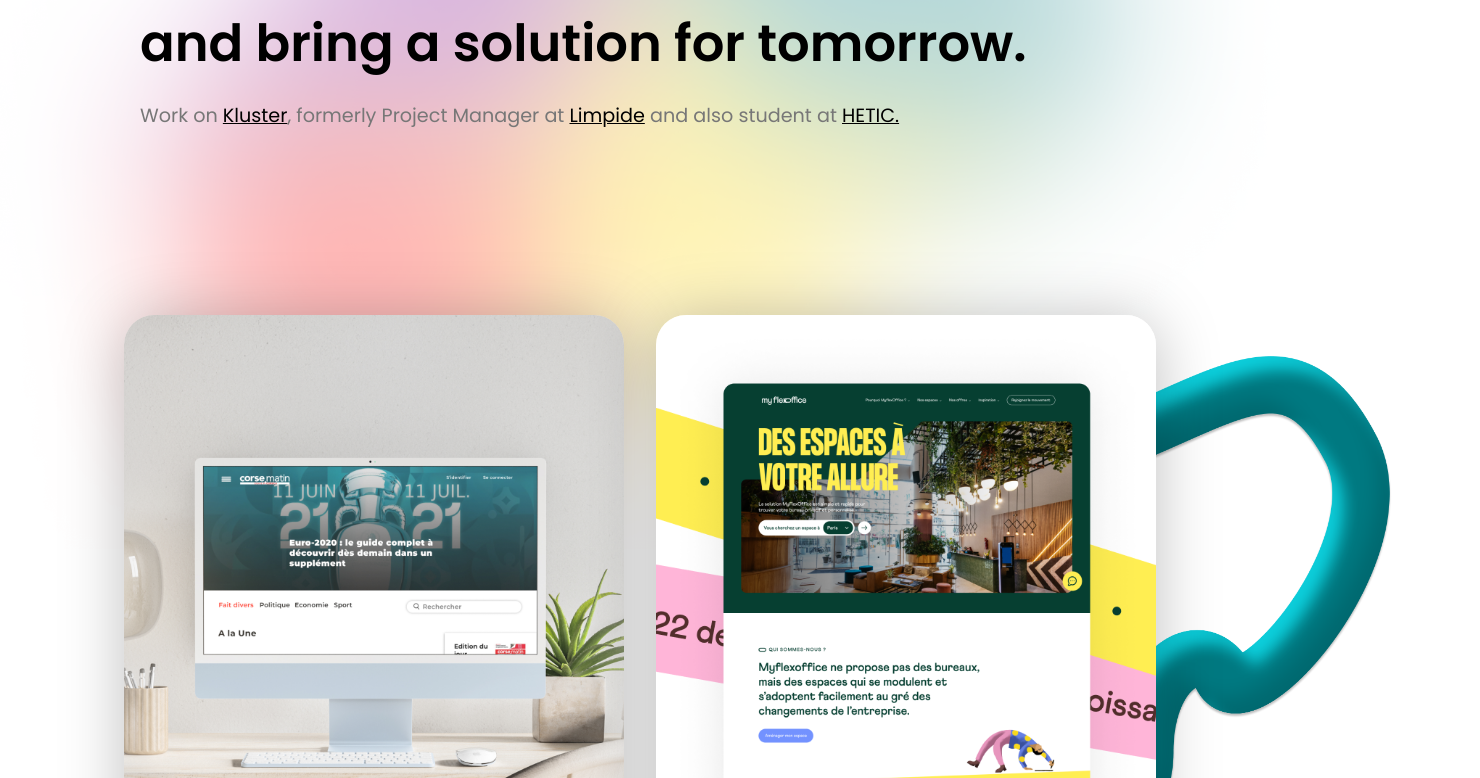
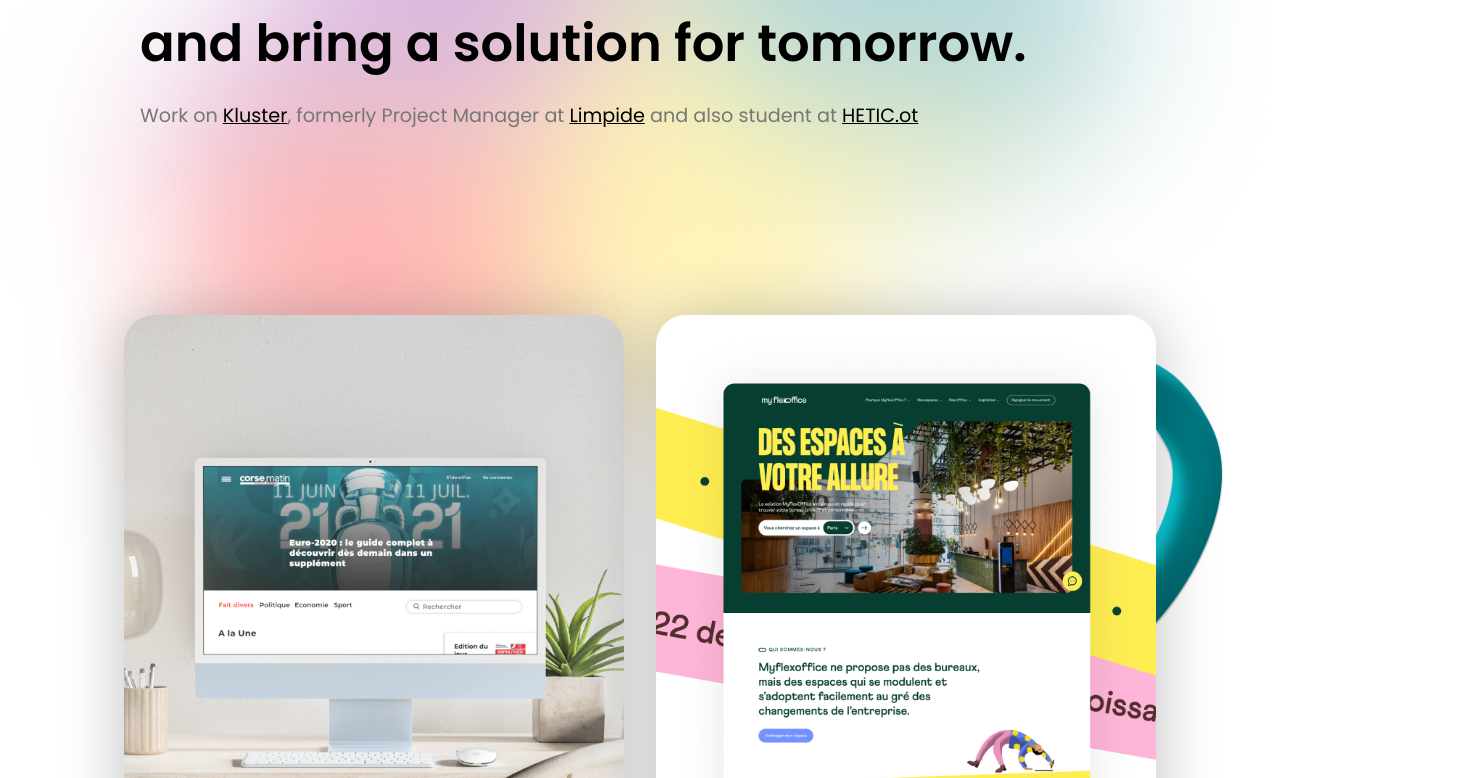
Before and after one commit to rob1-alt/portfolio2023, a Next.js app: page / in a window 1280 px wide. Shown: the part 282-1060 px from the top of the page, 1480 px wide, since content can reach past the window. Built offline with nearby package versions, Linux system fonts and the light colour scheme.

Commit message:
fix the overflow scrolling

```diff
--- a/pages/index.js
+++ b/pages/index.js
@@ -25,7 +25,7 @@
         <h1 className={styles.h1}>
           Creative boy, who aims to undertake and bring a solution for tomorrow.
         </h1>
-            <p className={styles.job}>Work on <a className={styles.kluster} href='kluster'>Kluster</a>, formerly Project Manager at <a className={styles.limpide}href="https://limpide.fr">Limpide</a> and also student at <a className={styles.hetic} href='https://hetic.net'>HETIC.</a></p>
+            <p className={styles.job}>Work on <a className={styles.kluster} href='kluster'>Kluster</a>, formerly Project Manager at <a className={styles.limpide}href="https://limpide.fr">Limpide</a> and also student at <a className={styles.hetic} href='https://hetic.net'>HETIC.ot</a></p>
           {/* Cards avec les projets */}
           <div className={styles.snakes}></div>
             <div className={styles.grid}>
--- a/styles/Home.module.css
+++ b/styles/Home.module.css
@@ -264,7 +264,7 @@
   background-size: contain;
   background-repeat: no-repeat;
   height: 100vh;
-  width: 100vw;
+  width: 80vw;
   left: 200px;
 }
 
```
